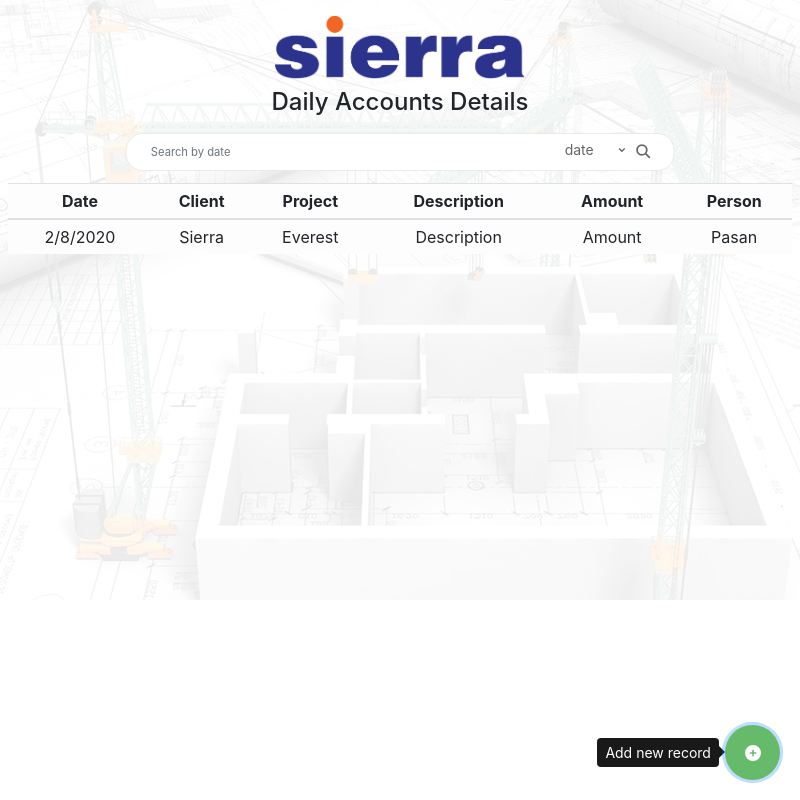
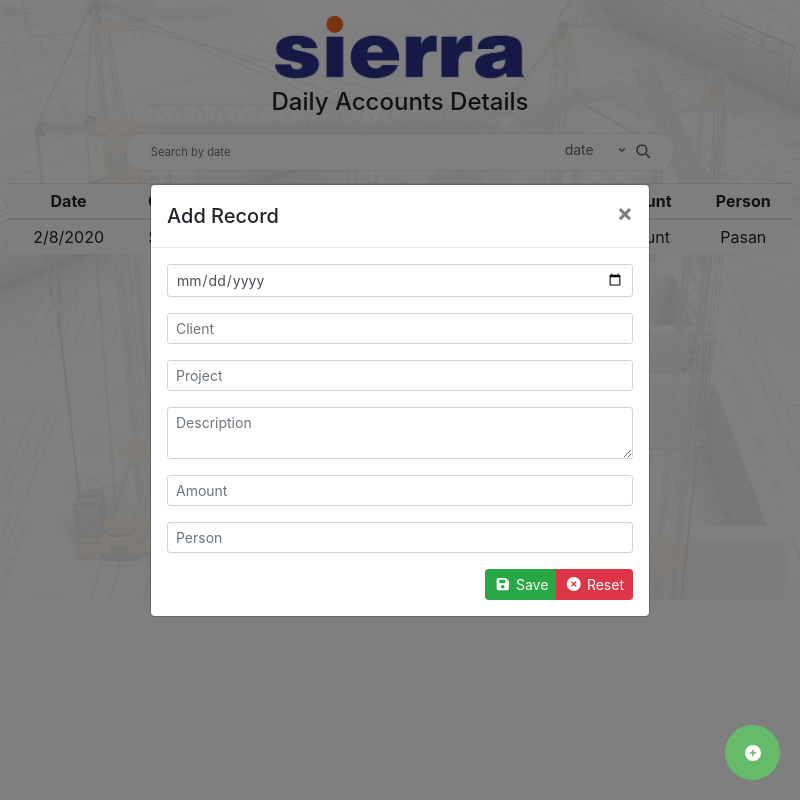
Before and after one commit to ThilinaPrasad/Appcon-Transaction-Management-System, an Electron app: page homeWindow.html in a window 800 px wide. Both pictures are taken after a click on the button 752 px from the left and 752 px from the top of the page. Drawn offline with nearby package versions, Linux system fonts and the light colour scheme; no server answers.

```diff
--- a/homeWindow.html
+++ b/homeWindow.html
@@ -9,7 +9,9 @@
 </head>
 <body class="home-body">
 
-<button class="floating-btn btn" data-toggle="tooltip" data-placement="left" title="Add new record">
+<button class="floating-btn btn"
+        data-toggle="modal" data-target="#addRowModal"
+>
     <i class="fas fa-plus-circle"></i></button>
 
 <div class="ml-2 mr-2">
@@ -37,14 +39,14 @@
                         </button>
                     </span>
         </div>
-    </div>
-
+    </div >
     <table class="table table-hover table-light data-table mt-1">
         <thead>
         <tr class="text-center">
             <th scope="col">Date</th>
             <th scope="col">Client</th>
             <th scope="col">Project</th>
+            <th scope="col">Category</th>
             <th scope="col">Description</th>
             <th scope="col">Amount</th>
             <th scope="col">Person</th>
@@ -62,15 +64,60 @@
             <td>2/8/2020</td>
             <td>Sierra</td>
             <td>Everest</td>
+            <td>Credit</td>
             <td>Description</td>
             <td>Amount</td>
             <td>Pasan</td>
         </tr>
+
         </tbody>
     </table>
 
 </div>
 
+<div class="modal fade" id="addRowModal" tabindex="-1" role="dialog" aria-labelledby="addModal" aria-hidden="true">
+    <div class="modal-dialog modal-dialog-centered" role="document">
+        <div class="modal-content">
+            <div class="modal-header">
+                <h5 class="modal-title" id="addModalTitle">Add Record</h5>
+                <button type="button" class="close" data-dismiss="modal" aria-label="Close">
+                    <span aria-hidden="true">&times;</span>
+                </button>
+            </div>
+            <div class="modal-body">
+                <div class="form-group">
+<!--                    <label for="add-date" class="col-form-label-sm">Date</label>-->
+                    <input type="date" class="form-control form-control-sm" id="add-date" placeholder="Date">
+                </div>
+                <div class="form-group">
+<!--                    <label for="add-client" class="col-form-label-sm">Client</label>-->
+                    <input type="text" class="form-control form-control-sm" id="add-client" placeholder="Client">
+                </div>
+                <div class="form-group">
+<!--                    <label for="add-project" class="col-form-label-sm">Project</label>-->
+                    <input type="text" class="form-control form-control-sm" id="add-project" placeholder="Project">
+                </div>
+                <div class="form-group">
+<!--                    <label for="add-description" class="col-form-label-sm">Description</label>-->
+                    <textarea class="form-control form-control-sm" id="add-description" placeholder="Description"></textarea>
+                </div>
+                <div class="form-group">
+<!--                    <label for="add-amount" class="col-form-label-sm">Amount</label>-->
+                    <input type="number" class="form-control form-control-sm" id="add-amount" placeholder="Amount" min="0">
+                </div>
+                <div class="form-group">
+<!--                    <label for="add-person" class="col-form-label-sm">Person</label>-->
+                    <input type="text" class="form-control form-control-sm" id="add-person" placeholder="Person">
+                </div>
+
+                <div class="btn-group btn-group-sm float-right" role="group">
+                <button type="button" class="btn btn-success btn-sm"><i class="fas fa-save mr-1"></i>Save</button>
+                <button type="button" class="btn btn-danger btn-sm"><i class="fas fa-times-circle mr-1"></i>Reset</button>
+                </div>
+            </div>
+        </div>
+    </div>
+</div>
 
 <script>if (typeof module === 'object') {
     window.module = module;
@@ -78,11 +125,16 @@
 }
 </script>
 <script src="./js/jquery-3.4.1.slim.min.js"></script>
+<script src="https://ajax.googleapis.com/ajax/libs/jquery/3.4.1/jquery.min.js"></script>
 <script src="./js/popper.min.js"></script>
 <script src="./js/bootstrap/js/bootstrap.js"></script>
 <script src="./css/fontawesome/js/all.min.js"></script>
 <script src="./js/confirm-js/jquery-confirm.js"></script>
 <script src="./js/app.js"></script>
+<script>
+    const {ipcRenderer} = require('electron');
+    ipcRenderer.send('toggleAddRowModal');
+</script>
 
 </body>
 </html>
--- a/js/app.js
+++ b/js/app.js
@@ -56,3 +56,9 @@
         }
     });
 }
+
+function loadData() {
+    $.get("https://script.google.com/macros/s/AKfycbwPP5zBQrAUUPuoMNuGk-W-rvFloILZnz2L6NPUuZ8_6r5Y8kO3/exec?action=read", function(data, status){
+        console.log(JSON.parse(data));
+    });
+}
```
Also changed, not shown: main.js (+8 -3 lines), 2 other files.
